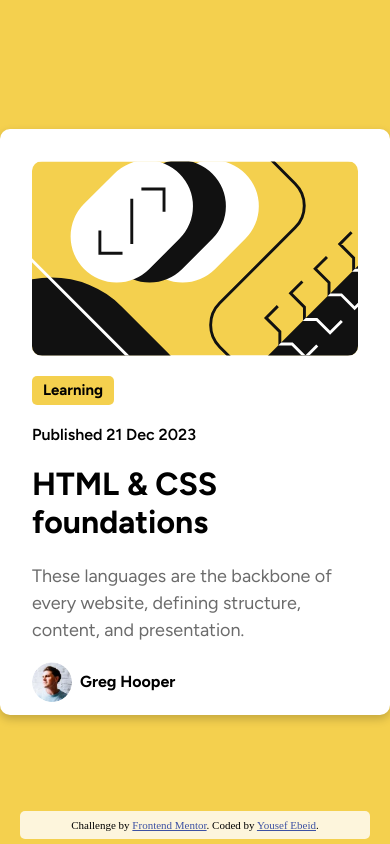
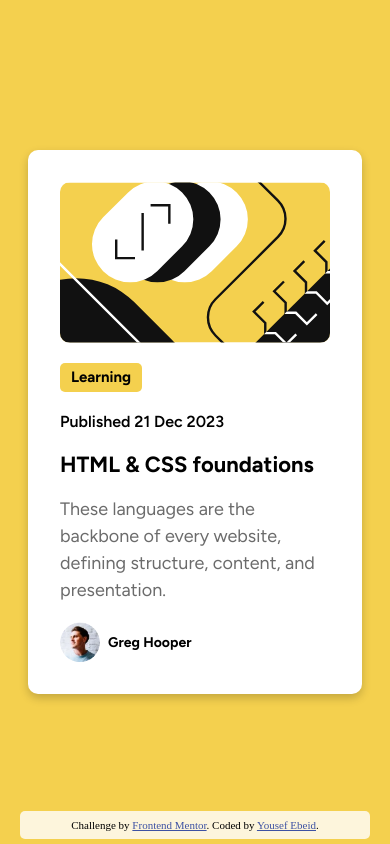
Before and after one commit to YousefEbeid/Blog-preview-card, a plain HTML site: page index.html in a window 390 px wide. Drawn offline with Linux system fonts and the light colour scheme; a web font is replaced by a local one.

Commit message:
edit in mobile version

```diff
--- a/style.css
+++ b/style.css
@@ -27,14 +27,26 @@ body {
     color: hsl(47, 88%, 63%);
 }
 
-@media only screen and (max-width: 380px) {
+@media only screen and (max-width: 450px) {
  .card{
-    width: 250px;
+    width: 270px;
     height: auto;
  }
  .course-titile {
-    font-size: 23px;
+    font-size: 22px;
  }
+ .date {
+    font-size: 14px;
+ }
+    .learning {
+        font-size: 12px;
+        width: 70px;
+        height: 20px;
+    }
+    .author-name {
+        font-size: 14px;
+    }
+
 }
 
 .attribution {
```
